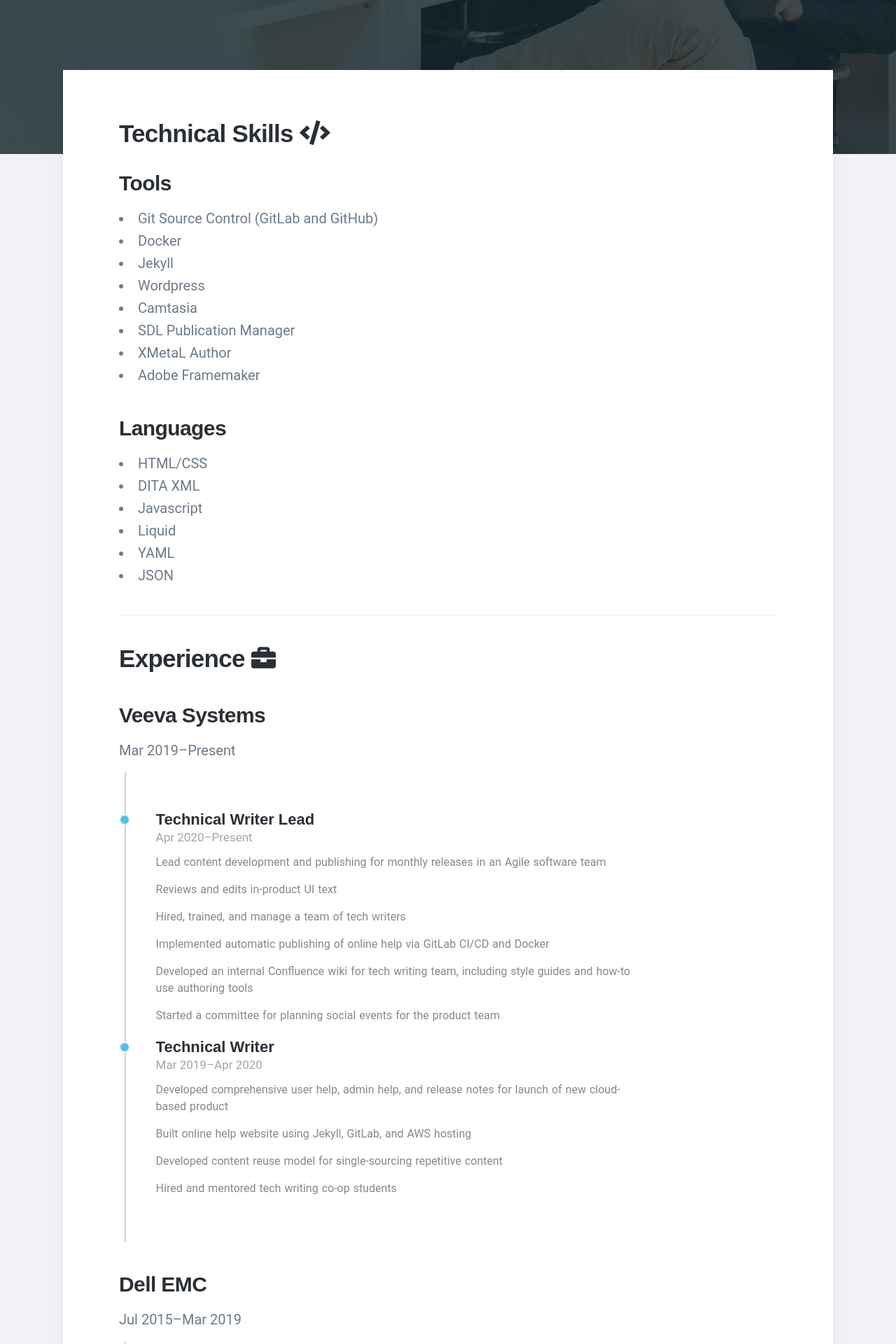
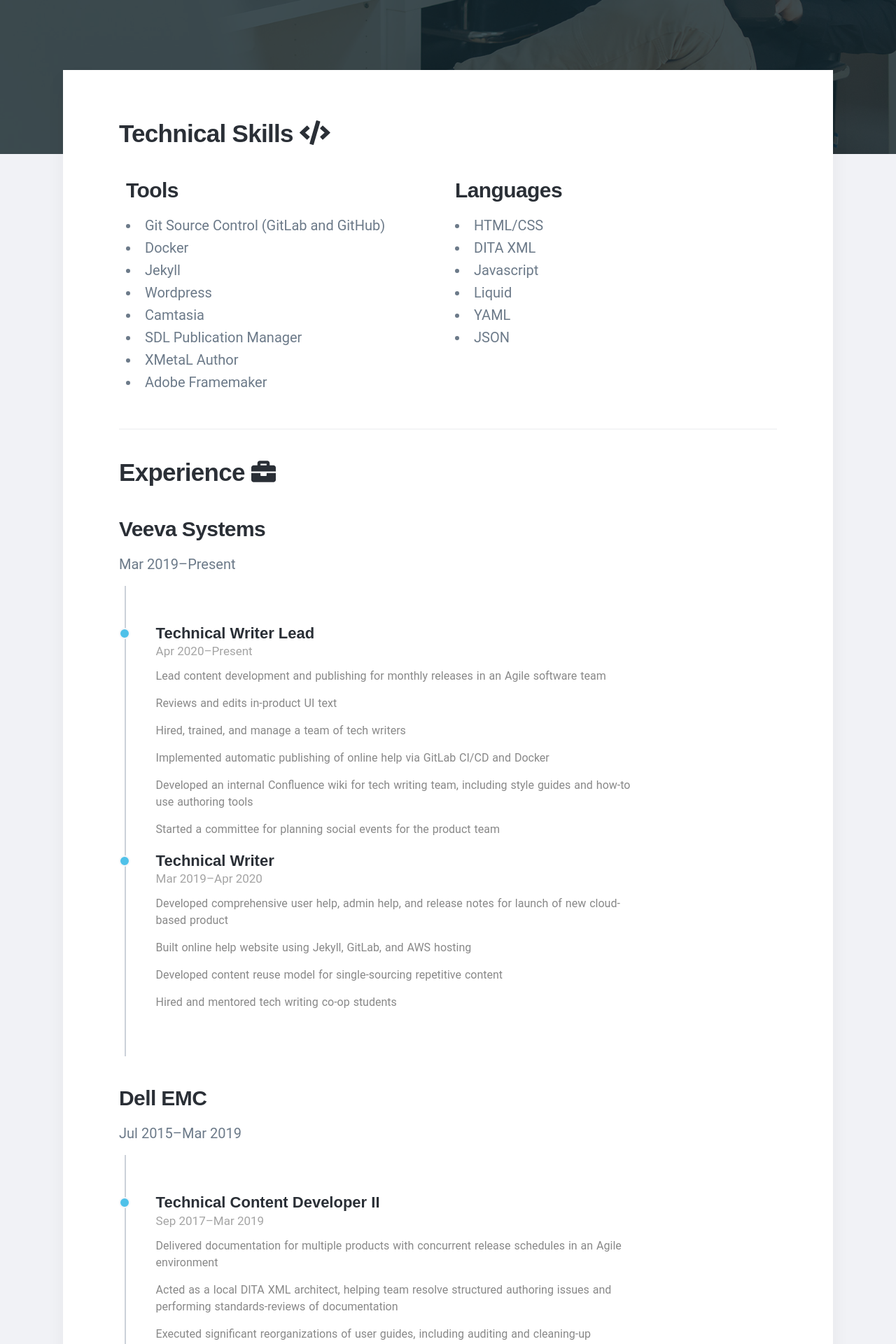
Before and after one commit to emilyrushton/emilyrushton.github.io, a Jekyll site: the page built from index.html, in a window 1280 px wide. Shown: the part 508-2428 px from the top of the page at 70% size. Built offline with Jekyll 4.4.1, drawn with Linux system fonts in a browser that asks for light colours; nearby versions of some CDN libraries; some web fonts are replaced.

Commit message:
adjusting columns

```diff
--- a/css/custom.css
+++ b/css/custom.css
@@ -121,11 +121,20 @@
    margin-right: 15px;
 }
 
+/* Create two equal columns that floats next to each other */
+.column {
+  float: left;
+  width: 50%;
+  padding: 10px;
+}
+
 .row {
-  display: flex;
   margin-top: 30px;
 }
 
-.column {
-  flex: 50%;
+/* Clear floats after the columns */
+.row:after {
+  content: "";
+  display: table;
+  clear: both;
 }
--- a/index.html
+++ b/index.html
@@ -29,7 +29,6 @@
 					<h2>Technical Skills <i class="fas fa-code"></i></h2>
 					<div class="row">
 						<div class="column">
-						<div class="column">
 							<h3>Tools</h3>
 							<ul>
 								<li>Git Source Control (GitLab and GitHub)</li>
@@ -42,6 +41,7 @@
 								<li>Adobe Framemaker</li>
 							</ul>
 						</div>
+						<div class="column">
 							<h3>Languages</h3>
 							<ul>
 								<li>HTML/CSS</li>
```
